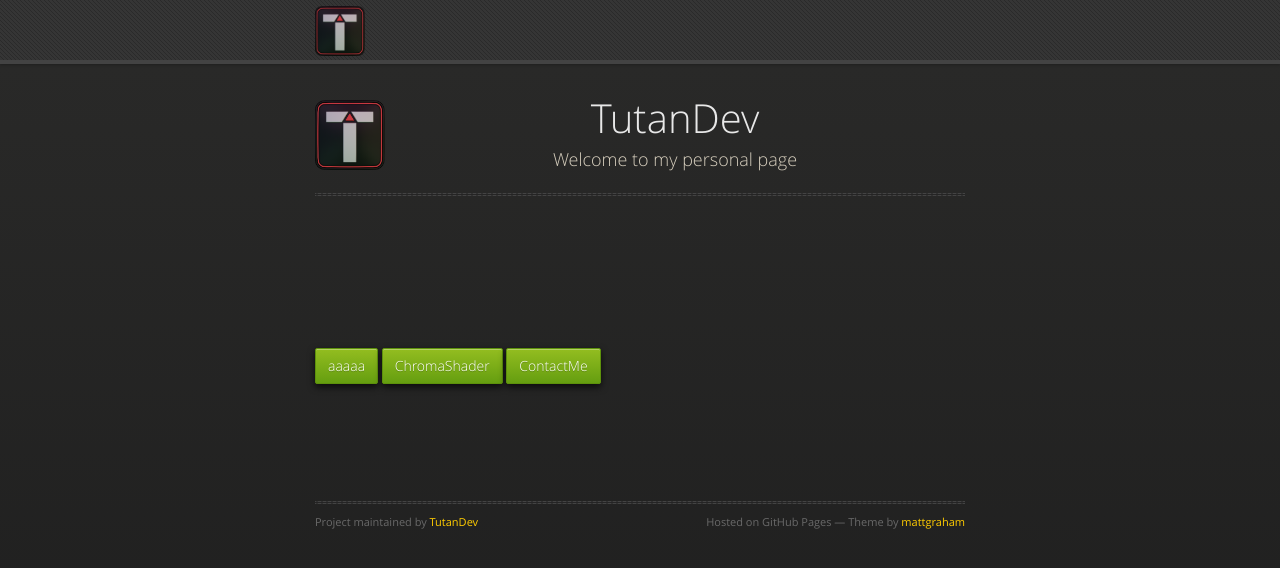
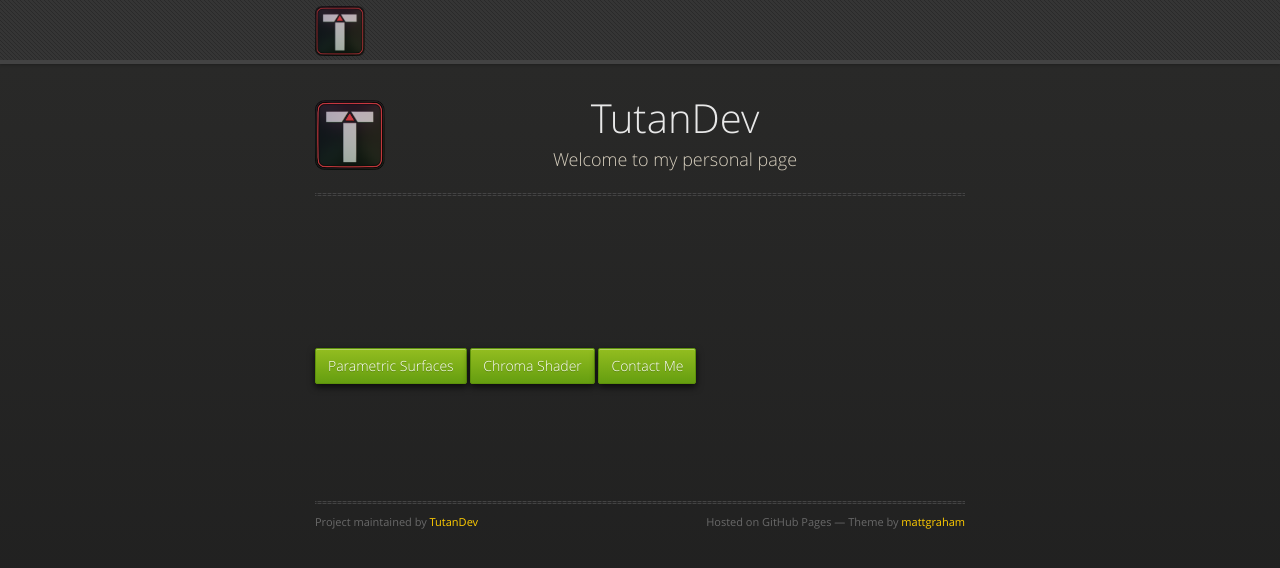
Before and after one commit to TutanDev/tutandev.github.io.OLD, a Jekyll site: the page built from index.md, in a window 1280 px wide. Shown: the top 568 px of the page. Built offline with Jekyll 4.4.1, drawn with Linux system fonts in a browser that asks for light colours.

Commit message:
logos size

```diff
--- a/_layouts/default.html
+++ b/_layouts/default.html
@@ -17,9 +17,9 @@
         <nav>
           <ul>
             <a href="../index.html"></a>
-              <img src="./images/logo/logoT256.png" style="float:left;width:50px;height:50px;">
+              <img src="../images/logo/logoT256.png" style="float:left;width:50px;height:50px;">
             </a>
-            <li class="fork"><a href="../">Home</a></li>
+            <p>TutanDev</p>
           </ul>
         </nav>
       </div><!-- end header -->
--- a/_layouts/index.html
+++ b/_layouts/index.html
@@ -39,9 +39,9 @@
 
          <div id="myContent"> <!--content -->
           <ul>
-              <li><a href="./pages/ParametricSurfaces.html">aaaaa</a></li>
-              <li><a href="./pages/ChromaShader.html">ChromaShader</a></li>
-              <li><a href="./pages/Contact.html">ContactMe</a></li>
+              <li><a href="./pages/ParametricSurfaces.html">Parametric Surfaces</a></li>
+              <li><a href="./pages/ChromaShader.html">Chroma Shader</a></li>
+              <li><a href="./pages/Contact.html">Contact Me</a></li>
           </ul>
         </div><!-- end Buttons -->
 
```
